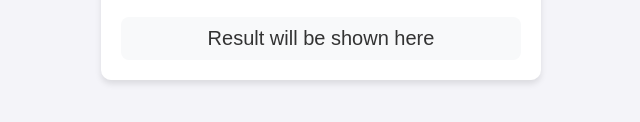
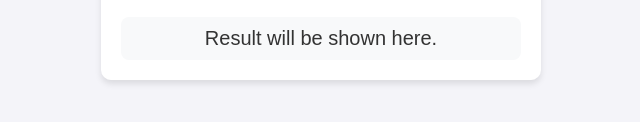
Before and after one commit to silashokanson/dec2frac, a plain HTML site: page index.html in a window 1280 px wide. Shown: the part 430-552 px from the top of the page, 319-959 px from the left. Drawn offline with Linux system fonts and the light colour scheme.

Commit message:
Update index.html

```diff
--- a/index.html
+++ b/index.html
@@ -13,7 +13,7 @@
       <input type="text" id="numberInput" placeholder="Enter a number" />
     </div>
     <div class="result-box">
-      <p id="resultDisplay">Result will be shown here</p>
+      <p id="resultDisplay">Result will be shown here.</p>
     </div>
   </div>
 
```
